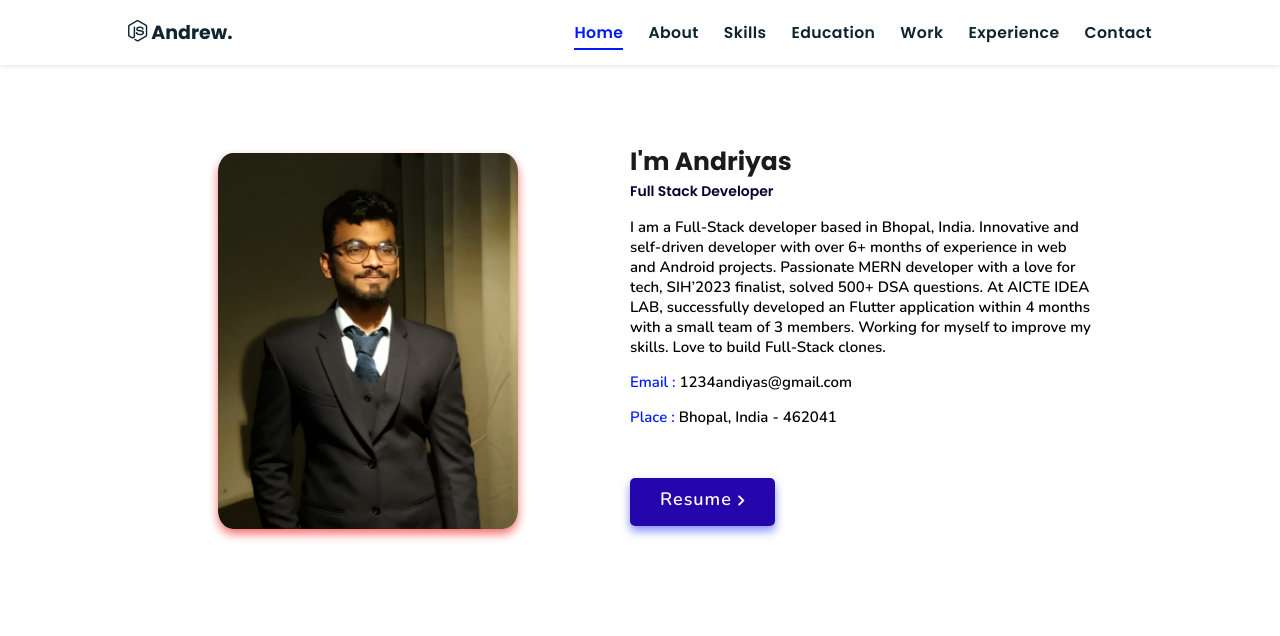
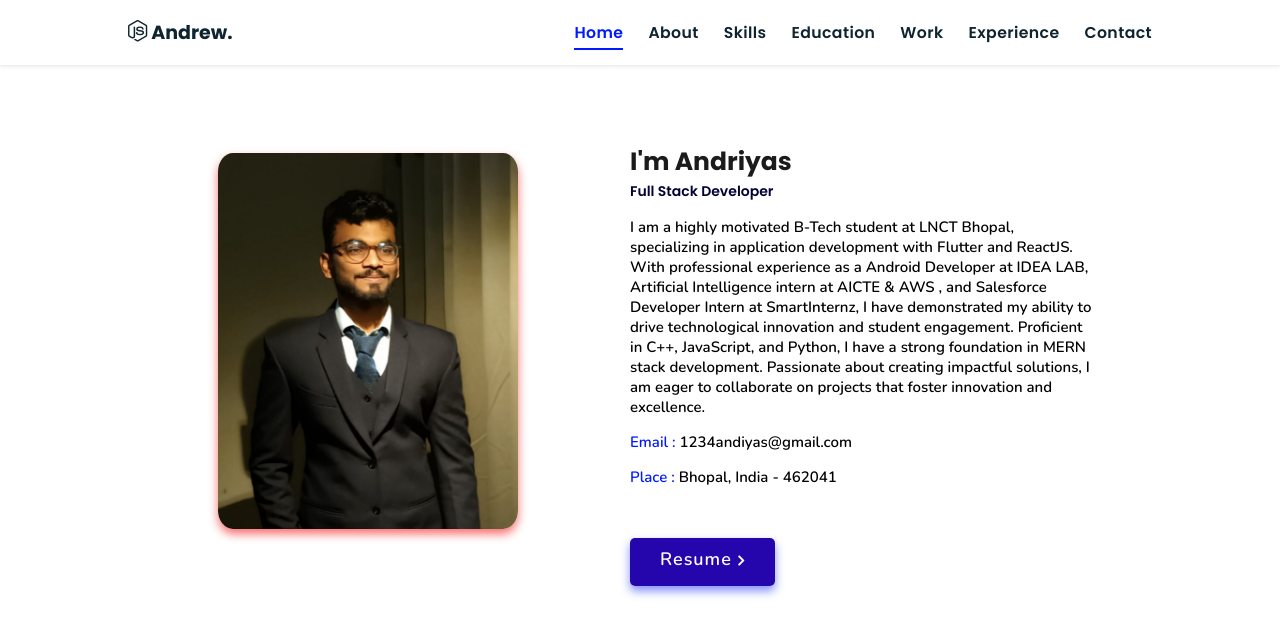
Before and after one commit to Andriyas05/Portfolio-Website-main, a plain HTML site: page index.html in a window 1280 px wide. Both pictures are taken after a click on the link "About Me". Shown: the part 800-1436 px from the top of the page. Drawn offline with nearby package versions, Linux system fonts and the light colour scheme.

Commit message:
Update index.html

```diff
--- a/index.html
+++ b/index.html
@@ -85,10 +85,7 @@
         <h3>I'm Andriyas</h3>
         <span class="tag">Full Stack Developer</span>
 
-         <p>I am a Full-Stack developer based in Bhopal, India.
-          Innovative and self-driven developer with over 6+ months of experience in web and Android projects. Passionate MERN developer with a love for tech, SIH’2023 finalist, solved 500+ DSA questions. At AICTE IDEA LAB, successfully developed an Flutter application within 4 months with a small team of 3 members.
-          Working for myself to improve my skills.
-          Love to build Full-Stack clones. </p>
+         <p>I am a highly motivated B-Tech student at LNCT Bhopal, specializing in application development with Flutter and ReactJS. With professional experience as a Android Developer at IDEA LAB, Artificial Intelligence intern at AICTE & AWS , and Salesforce Developer Intern at SmartInternz, I have demonstrated my ability to drive technological innovation and student engagement. Proficient in C++, JavaScript, and Python, I have a strong foundation in MERN stack development. Passionate about creating impactful solutions, I am eager to collaborate on projects that foster innovation and excellence. </p>
 
         <div class="box-container">
             <!-- <div class="box">
```
